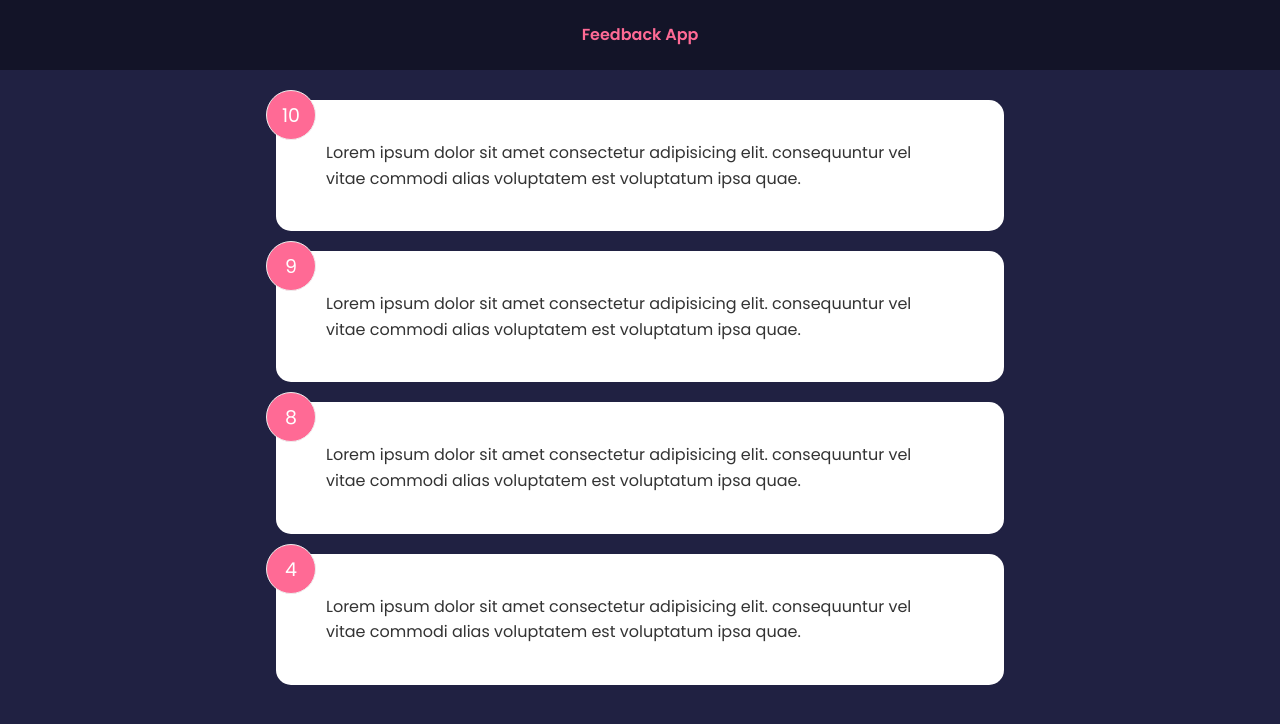
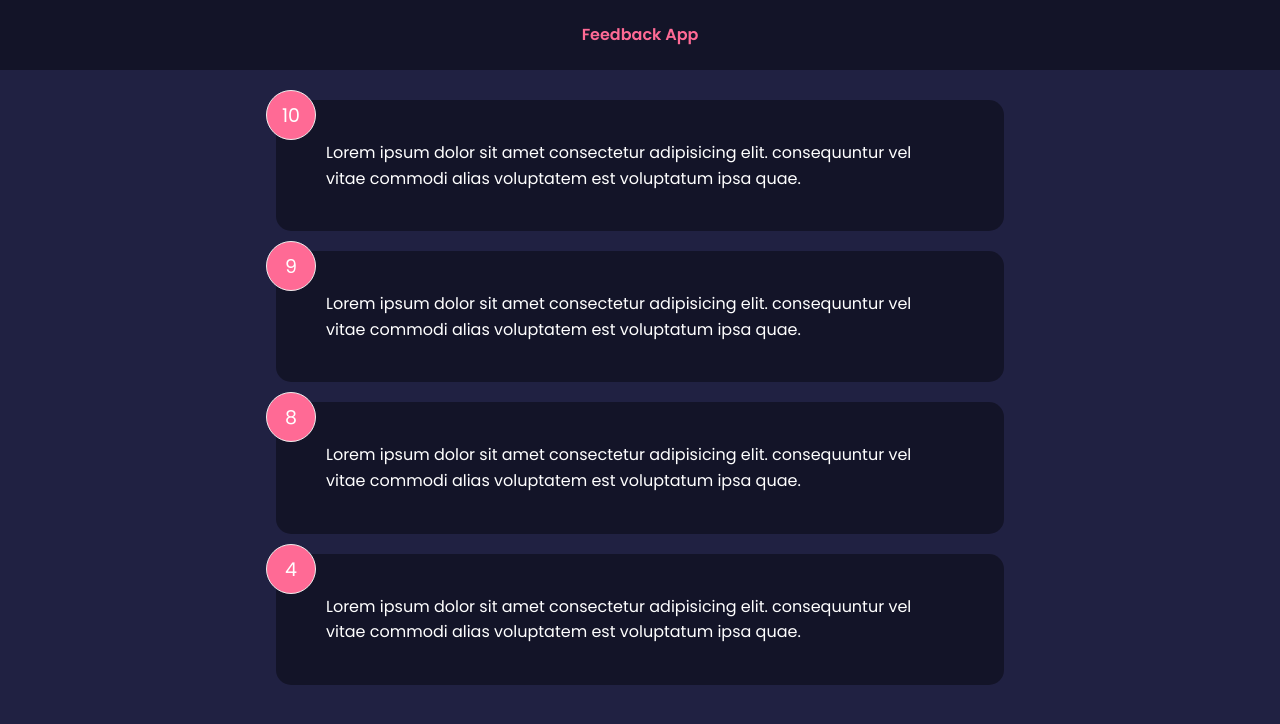
Before and after one commit to Radexman/feedback-app, a React (Create React App) app: page / in a window 1280 px wide. Shown: the top 724 px of the page. Built offline with nearby package versions, Linux system fonts and the light colour scheme.

Commit message:
Conditional Styling

```diff
--- a/src/components/FeedbackItem.jsx
+++ b/src/components/FeedbackItem.jsx
@@ -1,9 +1,11 @@
+import Card from "./shared/Card";
+
 function FeedbackItem({ item }) {
   return (
-    <div className="card">
+    <Card>
       <div className="num-display">{item.rating}</div>
       <div className="text-dispaly">{item.text}</div>
-    </div>
+    </Card>
   );
 }
 export default FeedbackItem;
--- /dev/null
+++ b/src/components/shared/Card.jsx
@@ -0,0 +1,9 @@
+function Card({ children, reverse }) {
+  return <div className={`card ${reverse && "reverse"}`}>{children}</div>;
+}
+
+Card.defaultProps = {
+  reverse: true,
+};
+
+export default Card;
```
